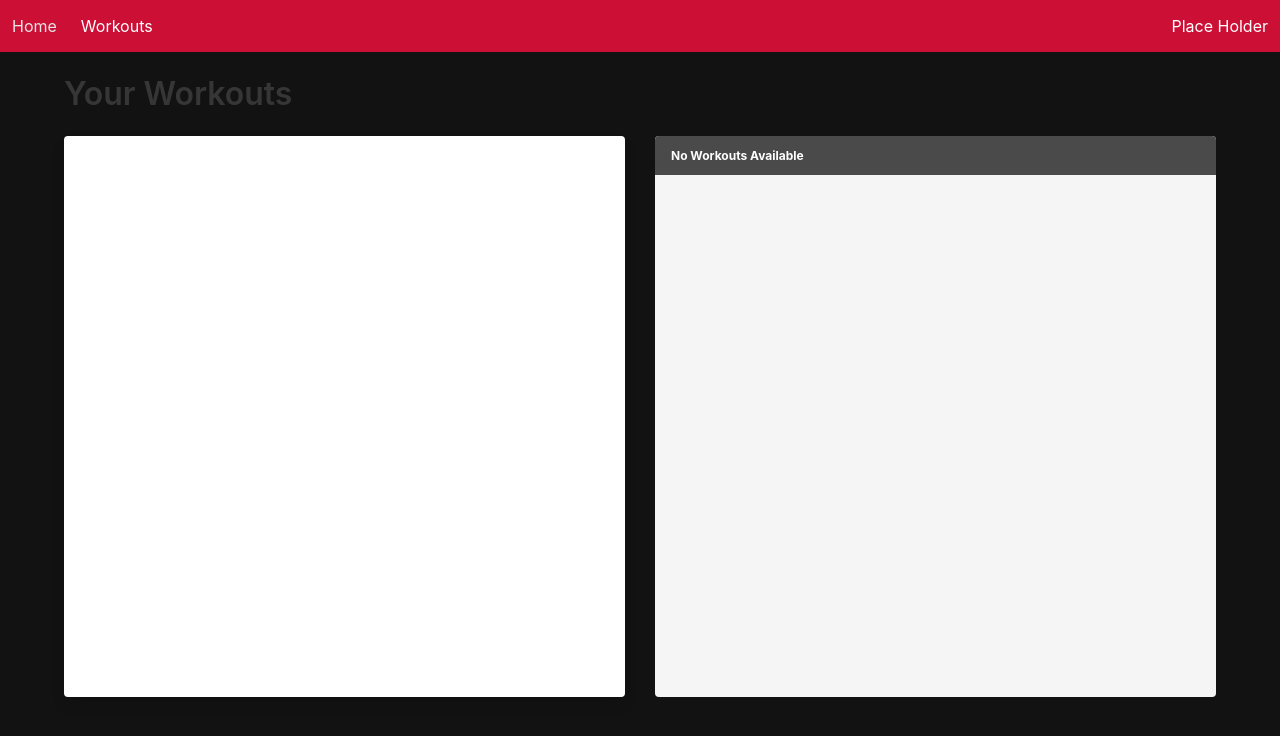
After one commit to rpeterson87/fitness-x, a Django app: page /workouts/ in a window 1280 px wide. The commit adds this page. Shown: the top 736 px of the page. Run offline with Django 4.2, Linux system fonts and the light colour scheme.

Commit message:
Add workout list.html url-path and view

```diff
--- a/main_app/templates/base.html
+++ b/main_app/templates/base.html
@@ -11,7 +11,7 @@
         <script src="https://code.jquery.com/jquery-3.6.0.min.js" integrity="sha256-/xUj+3OJU5yExlq6GSYGSHk7tPXikynS7ogEvDej/m4=" crossorigin="anonymous"></script>
         <title>Fitness-X - {% block title %}{% endblock %}</title>
     </head>
-    <body >
+    <body>
         <nav class="navbar has-background-danger-dark" role="navigation" aria-label="main navigation">
             <div class="navbar-brand">
                 <a class="navbar-item has-text-white" href="/">Home</a>
@@ -22,7 +22,7 @@
                 </a>
             </div>
             <div class="navbar-menu navbar-start">
-                <a class="navbar-item has-background-danger-dark has-text-white" href="/">Place Holder</a>
+                <a class="navbar-item has-background-danger-dark has-text-white" href="workouts/">Workouts</a>
             </div>
             <div class="navbar-menu navbar-end ">
                 <a class="navbar-item has-background-danger-dark has-text-white" href="/">Place Holder</a>
@@ -37,3 +37,5 @@
     </div>
   </body>
 </html>
+
+{% comment %} {% if wishlist.user.username == user.username %} {% endcomment %}
--- /dev/null
+++ b/main_app/templates/workouts_list.html
@@ -0,0 +1,27 @@
+{% extends 'base.html' %}
+{% block title %}Workouts{% endblock  %}
+{% block content %}
+<h1 class="title pt-5">Your Workouts</h1>
+<div class="gallery">
+  {% comment %} {% for workout in workouts %} {% endcomment %}
+  <a href="">
+    <div class="card">
+      <div class="card-image">
+        <figure class="image is-square">
+          {% comment %} <img src="{{}}" alt="{{}}" /> {% endcomment %}
+        </figure>
+      </div>
+      <div class="card-header">
+        {% comment %} <p class="card-header-title">{{}}</p> {% endcomment %}
+      </div>
+    </div>
+  </a>
+	{% comment %} {% empty %} {% endcomment %}
+  <article class="message">
+    <div class="message-header">
+      <p>No Workouts Available</p>
+    </div>
+  </article>
+  {% comment %} {% endfor %} {% endcomment %}
+</div>
+{% endblock %}
--- a/main_app/urls.py
+++ b/main_app/urls.py
@@ -3,6 +3,8 @@ from django.urls import path, include
 from . import views
 
 
+
 urlpatterns = [
-    path('', views.Home.as_view(), name="home")
+    path('', views.Home.as_view(), name="home"),
+    path('workouts/', views.Workouts.as_view(), name="workouts_list"),
 ]
--- a/main_app/views.py
+++ b/main_app/views.py
@@ -1,10 +1,20 @@
-import imp
 from django.shortcuts import render
 from django.views import View
-from django.http import HttpResponse
 from django.views.generic.base import TemplateView
 
 # Create your views here.
 
 class Home(TemplateView):
     template_name = "home.html"
+
+
+# Add class for Workouts
+class Workouts(TemplateView):
+    template_name = "workouts_list.html"
+
+
+
+    def get_context_data(self, **kwargs):
+        context = super().get_context_data(**kwargs)
+        context["workouts"] = Workouts
+        return  context
```
